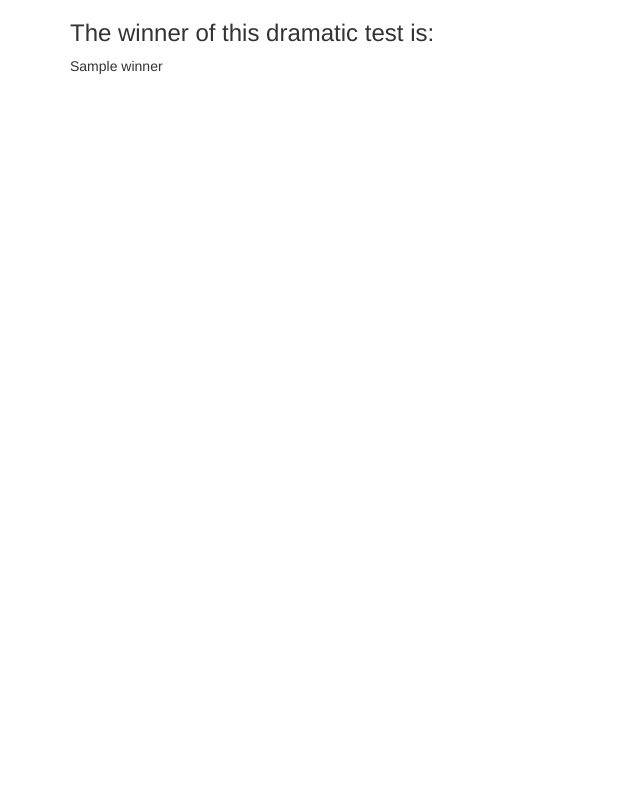
After one commit to k-giardchase/rockpaperscissors, a PHP site: template views/hand_result.twig in a window 1280 px wide. The commit adds this page. Shown: the whole page, without its empty margins (0-640 px from the left). Run offline with PHP 8.4, Linux system fonts and the light colour scheme; the template is opened without the code that fills it: most values are stand-ins (such as "Sample title", 1, 10 or a date in 2020); some libraries are stand-ins or nearby versions.

Commit message:
Add successful controller action of taking user input and sending to appropriate twig for display

```diff
--- a/src/Hand.php
+++ b/src/Hand.php
@@ -9,7 +9,7 @@
 
             if($player1_lower =="rock")
             {
-                if( $player2_lower == "rock")
+                if($player2_lower == "rock")
                 {
                     return "Draw";
                 }
@@ -42,7 +42,7 @@
                 }
             }
 
-            elseif( $player1_lower =="paper")
+            elseif($player1_lower == "paper")
             {
                 if($player2_lower == "paper")
                 {
--- a/views/hand.twig
+++ b/views/hand.twig
@@ -8,7 +8,7 @@
     <div class="container">
         <h1>Rock, Paper, Scissors, Shoot!</h1>
         <div class="col-md-6">
-            <form method="get" action="">
+            <form method="get" action="/create_hand">
                 <div class="form-group">
                     <label for="player1">Player One Input</label>
                     <input name="player1" id="player1" type="text" class="group-control">
--- /dev/null
+++ b/views/hand_result.twig
@@ -0,0 +1,15 @@
+<html>
+<head>
+    <link rel="stylesheet" href="http://maxcdn.bootstrapcdn.com/bootstrap/3.3.2/css/bootstrap.min.css">
+    <title>Result</title>
+</head>
+<body>
+    <div class="container">
+        <h3>The winner of this dramatic test is:</h3>
+
+           <p> {{ winner }} </p>
+
+    </div>
+
+</body>
+</html>
```
Also changed, not shown: app/app.php (+12 -0 lines).
